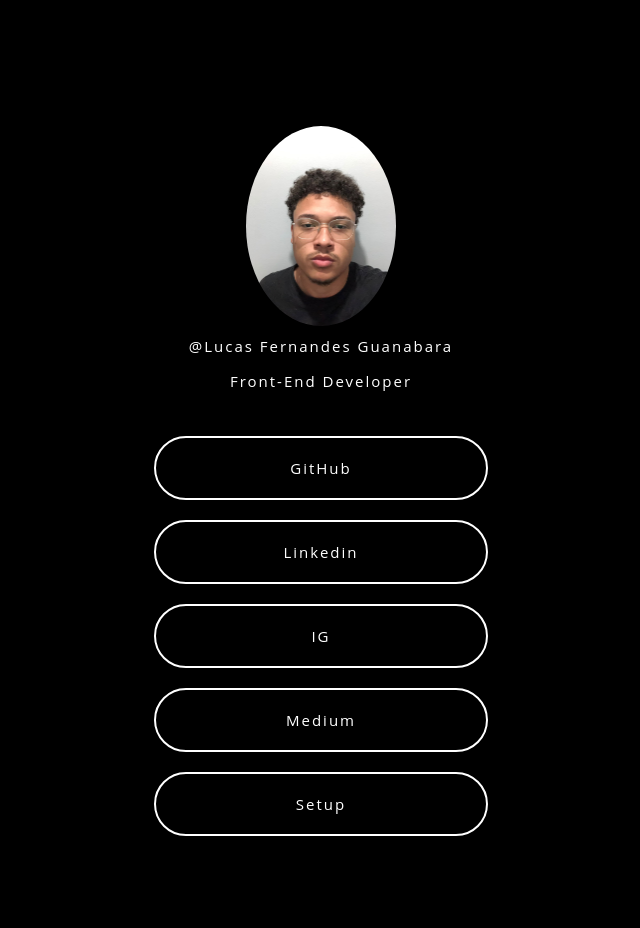
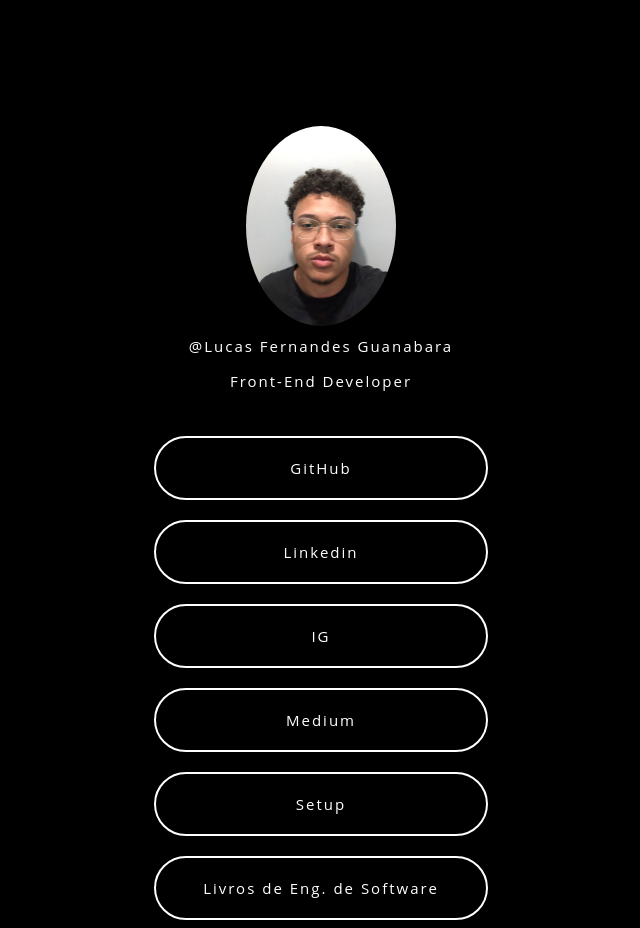
Before and after one commit to printflucasguanabara/My-linktree, a plain HTML site: page index.html in a window 1280 px wide. Shown: the whole page, without its empty margins (319-959 px from the left). Before the commit the page ends 844 px from the top, so only its background shows below. Drawn offline with Linux system fonts and the light colour scheme.

Commit message:
Update index.html

```diff
--- a/index.html
+++ b/index.html
@@ -22,6 +22,7 @@
         <a href="https://www.instagram.com/lucasguanabara_/" class="links">IG</a>
         <a href="https://medium.com/@lucasff.guanabara" class="links">Medium</a>
         <a href="setup.html" class="links">Setup</a>
+        <a href="https://drive.google.com/drive/u/0/folders/10ZmkVAwRwnLtbpCtSgNW_qW2NHnzoOU2" class="links">Livros de Eng. de Software </a>
 
 
 
```
